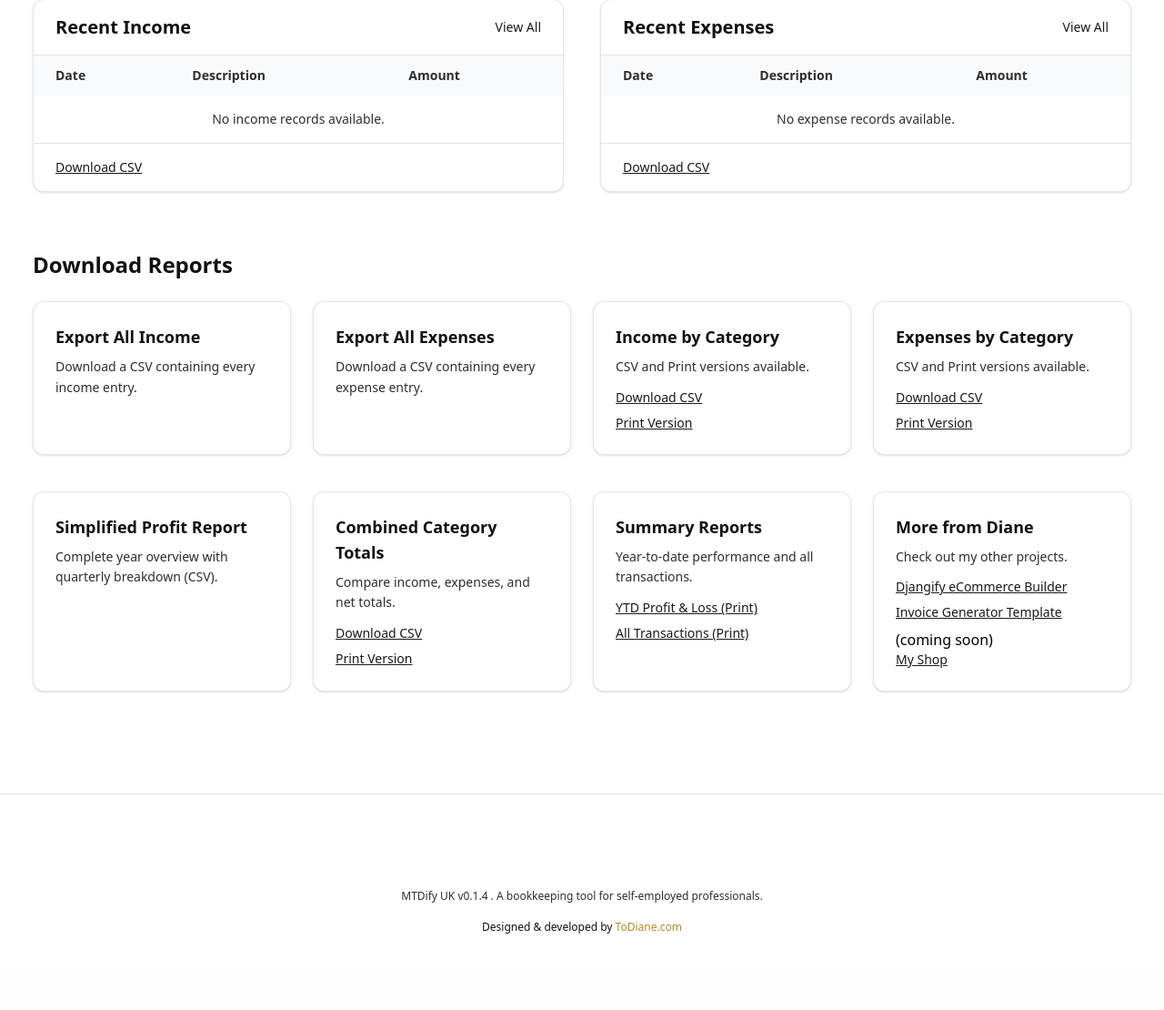
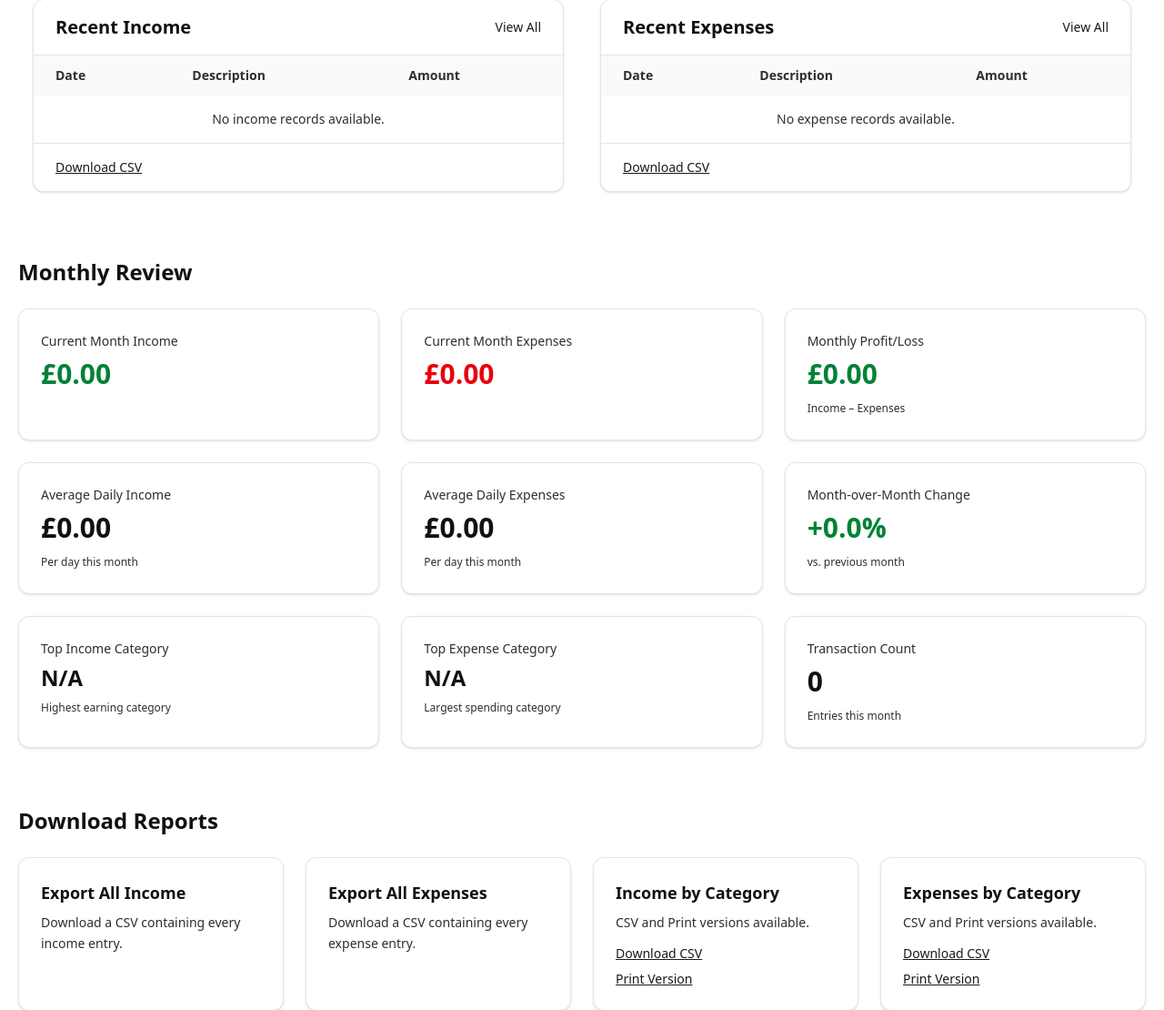
Before and after one commit to djangify/mtdify, a Django app: page /dashboard/ in a window 1280 px wide. Shown: the part 784-1894 px from the top of the page at 91% size. Before the commit the page ends 1810 px from the top, so only its background shows below. Run offline with Django 5.2, Linux system fonts and the light colour scheme; the visitor is signed in with stand-in values (Sample User, id 1); data comes from the database, SQL or seed files in the repository; data that the repository does not hold is empty; style sheets or scripts are compiled from the project's sources.

Commit message:
Add month end review to dashboard

```diff
--- a/mtdify/settings.py
+++ b/mtdify/settings.py
@@ -1,6 +1,6 @@
 """
 MTDify Settings
-Single settings file - SQLite database, Docker-ready
+Single settings file - SQLite database
 """
 
 from pathlib import Path
--- a/mtdify/views.py
+++ b/mtdify/views.py
@@ -43,9 +43,10 @@
 def dashboard(request):
     """
     Dashboard view for MTDify Local Edition.
-    Shows totals for the selected tax year + quarter figures + recent items.
+    Shows totals for the selected tax year + quarter figures + recent items + monthly review.
     """
     from bookkeeping.utils import get_tax_year_bounds, get_current_tax_year
+    from datetime import timedelta
 
     user = request.user
     today = now().date()
@@ -146,6 +147,99 @@
     ).order_by("-date")[:5]
 
     # -------------------------------
+    # MONTHLY REVIEW CALCULATIONS
+    # -------------------------------
+    # Current month boundaries
+    month_start = today.replace(day=1)
+    if today.month == 12:
+        month_end = today.replace(day=31)
+    else:
+        next_month = today.replace(month=today.month + 1, day=1)
+        month_end = next_month - timedelta(days=1)
+
+    # Current month totals
+    month_income = (
+        Income.objects.filter(user=user, date__gte=month_start, date__lte=today)
+        .aggregate(total=Sum("amount"))
+        .get("total")
+        or 0
+    )
+
+    month_expenses = (
+        Expense.objects.filter(user=user, date__gte=month_start, date__lte=today)
+        .aggregate(total=Sum("amount"))
+        .get("total")
+        or 0
+    )
+
+    month_profit = month_income - month_expenses
+
+    # Average daily calculations
+    days_elapsed = (today - month_start).days + 1
+    avg_daily_income = month_income / days_elapsed if days_elapsed > 0 else 0
+    avg_daily_expenses = month_expenses / days_elapsed if days_elapsed > 0 else 0
+
+    # Previous month for comparison
+    if today.month == 1:
+        prev_month_start = today.replace(year=today.year - 1, month=12, day=1)
+        prev_month_end = today.replace(year=today.year - 1, month=12, day=31)
+    else:
+        prev_month_start = today.replace(month=today.month - 1, day=1)
+        if today.month - 1 == 12:
+            prev_month_end = prev_month_start.replace(day=31)
+        else:
+            next_prev_month = prev_month_start.replace(
+                month=prev_month_start.month + 1, day=1
+            )
+            prev_month_end = next_prev_month - timedelta(days=1)
+
+    prev_month_income = (
+        Income.objects.filter(
+            user=user, date__gte=prev_month_start, date__lte=prev_month_end
+        )
+        .aggregate(total=Sum("amount"))
+        .get("total")
+        or 0
+    )
+
+    # Month-over-month change
+    if prev_month_income > 0:
+        month_change = ((month_income - prev_month_income) / prev_month_income) * 100
+    else:
+        month_change = 0 if month_income == 0 else 100
+
+    # Top income category
+    top_income_cat = (
+        Income.objects.filter(user=user, date__gte=month_start, date__lte=today)
+        .values("category__name")
+        .annotate(total=Sum("amount"))
+        .order_by("-total")
+        .first()
+    )
+    top_income_category = top_income_cat["category__name"] if top_income_cat else "N/A"
+
+    # Top expense category
+    top_expense_cat = (
+        Expense.objects.filter(user=user, date__gte=month_start, date__lte=today)
+        .values("category__name")
+        .annotate(total=Sum("amount"))
+        .order_by("-total")
+        .first()
+    )
+    top_expense_category = (
+        top_expense_cat["category__name"] if top_expense_cat else "N/A"
+    )
+
+    # Transaction count
+    income_count = Income.objects.filter(
+        user=user, date__gte=month_start, date__lte=today
+    ).count()
+    expense_count = Expense.objects.filter(
+        user=user, date__gte=month_start, date__lte=today
+    ).count()
+    total_transactions = income_count + expense_count
+
+    # -------------------------------
     # Send everything to template
     # -------------------------------
     context = {
@@ -161,6 +255,16 @@
         "ytd_income": ytd_income,
         "ytd_expenses": ytd_expenses,
         "ytd_profit": ytd_profit,
+        # Monthly Review
+        "month_income": month_income,
+        "month_expenses": month_expenses,
+        "month_profit": month_profit,
+        "avg_daily_income": avg_daily_income,
+        "avg_daily_expenses": avg_daily_expenses,
+        "month_change": month_change,
+        "top_income_category": top_income_category,
+        "top_expense_category": top_expense_category,
+        "total_transactions": total_transactions,
         # Existing fields
         "total_income": ytd_income,
         "total_expenses": ytd_expenses,
--- a/templates/dashboard.html
+++ b/templates/dashboard.html
@@ -281,6 +281,121 @@
         </div>
 
     </div>
+    <!-- This snippet shows the Monthly Review section to add to dashboard.html
+     Insert this AFTER the closing </div> of the two-column layout (Recent Income/Expenses)
+     and BEFORE the "Download Reports" section -->
+
+    </div>
+    <!-- END OF TWO-COLUMN LAYOUT -->
+
+
+    <!-- =============================
+         MONTHLY REVIEW SECTION
+    ============================== -->
+    <div class="mt-8">
+        <h2 class="text-2xl font-bold text-[color:var(--color-text)] mb-6">
+            Monthly Review
+        </h2>
+
+        <!-- ROW 1 — THE BOTTOM LINE -->
+        <div class="grid grid-cols-1 md:grid-cols-3 gap-6 mb-6">
+
+            <!-- Current Month Income -->
+            <div class="bg-[color:var(--color-bg)] border border-[color:var(--color-border)]
+                        rounded-xl p-6 shadow-sm">
+                <p class="text-sm text-[color:var(--color-text-muted)]">Current Month Income</p>
+                <p class="text-3xl font-bold text-green-700">£{{ month_income|floatformat:2|intcomma }}</p>
+                <p class="text-xs text-[color:var(--color-text-muted)] mt-1">
+                    {{ "now"|date:"F Y" }}
+                </p>
+            </div>
+
+            <!-- Current Month Expenses -->
+            <div class="bg-[color:var(--color-bg)] border border-[color:var(--color-border)]
+                        rounded-xl p-6 shadow-sm">
+                <p class="text-sm text-[color:var(--color-text-muted)]">Current Month Expenses</p>
+                <p class="text-3xl font-bold text-red-600">£{{ month_expenses|floatformat:2|intcomma }}</p>
+                <p class="text-xs text-[color:var(--color-text-muted)] mt-1">
+                    {{ "now"|date:"F Y" }}
+                </p>
+            </div>
+
+            <!-- Monthly Profit/Loss -->
+            <div class="bg-[color:var(--color-bg)] border border-[color:var(--color-border)]
+                        rounded-xl p-6 shadow-sm">
+                <p class="text-sm text-[color:var(--color-text-muted)]">Monthly Profit/Loss</p>
+                <p class="text-3xl font-bold {% if month_profit >= 0 %}text-green-700{% else %}text-red-600{% endif %}">
+                    £{{ month_profit|floatformat:2|intcomma }}
+                </p>
+                <p class="text-xs text-[color:var(--color-text-muted)] mt-1">Income – Expenses</p>
+            </div>
+
+        </div>
+
+        <!-- ROW 2 — THE PACE -->
+        <div class="grid grid-cols-1 md:grid-cols-3 gap-6 mb-6">
+
+            <!-- Average Daily Income -->
+            <div class="bg-[color:var(--color-bg)] border border-[color:var(--color-border)]
+                        rounded-xl p-6 shadow-sm">
+                <p class="text-sm text-[color:var(--color-text-muted)]">Average Daily Income</p>
+                <p class="text-3xl font-bold">£{{ avg_daily_income|floatformat:2|intcomma }}</p>
+                <p class="text-xs text-[color:var(--color-text-muted)] mt-1">Per day this month</p>
+            </div>
+
+            <!-- Average Daily Expenses -->
+            <div class="bg-[color:var(--color-bg)] border border-[color:var(--color-border)]
+                        rounded-xl p-6 shadow-sm">
+                <p class="text-sm text-[color:var(--color-text-muted)]">Average Daily Expenses</p>
+                <p class="text-3xl font-bold">£{{ avg_daily_expenses|floatformat:2|intcomma }}</p>
+                <p class="text-xs text-[color:var(--color-text-muted)] mt-1">Per day this month</p>
+            </div>
+
+            <!-- Month-over-Month Change -->
+            <div class="bg-[color:var(--color-bg)] border border-[color:var(--color-border)]
+                        rounded-xl p-6 shadow-sm">
+                <p class="text-sm text-[color:var(--color-text-muted)]">Month-over-Month Change</p>
+                <p class="text-3xl font-bold {% if month_change >= 0 %}text-green-700{% else %}text-red-600{% endif %}">
+                    {% if month_change >= 0 %}+{% endif %}{{ month_change|floatformat:1 }}%
+                </p>
+                <p class="text-xs text-[color:var(--color-text-muted)] mt-1">vs. previous month</p>
+            </div>
+
+        </div>
+
+        <!-- ROW 3 — THE DETAILS -->
+        <div class="grid grid-cols-1 md:grid-cols-3 gap-6 mb-10">
+
+            <!-- Top Income Category -->
+            <div class="bg-[color:var(--color-bg)] border border-[color:var(--color-border)]
+                        rounded-xl p-6 shadow-sm">
+                <p class="text-sm text-[color:var(--color-text-muted)]">Top Income Category</p>
+                <p class="text-2xl font-bold text-[color:var(--color-text)] truncate">{{ top_income_category }}</p>
+                <p class="text-xs text-[color:var(--color-text-muted)] mt-1">Highest earning category</p>
+            </div>
+
+            <!-- Top Expense Category -->
+            <div class="bg-[color:var(--color-bg)] border border-[color:var(--color-border)]
+                        rounded-xl p-6 shadow-sm">
+                <p class="text-sm text-[color:var(--color-text-muted)]">Top Expense Category</p>
+                <p class="text-2xl font-bold text-[color:var(--color-text)] truncate">{{ top_expense_category }}</p>
+                <p class="text-xs text-[color:var(--color-text-muted)] mt-1">Largest spending category</p>
+            </div>
+
+            <!-- Transaction Count -->
+            <div class="bg-[color:var(--color-bg)] border border-[color:var(--color-border)]
+                        rounded-xl p-6 shadow-sm">
+                <p class="text-sm text-[color:var(--color-text-muted)]">Transaction Count</p>
+                <p class="text-3xl font-bold text-[color:var(--color-text)]">{{ total_transactions }}</p>
+                <p class="text-xs text-[color:var(--color-text-muted)] mt-1">Entries this month</p>
+            </div>
+
+        </div>
+
+    </div>
+    <!-- END OF MONTHLY REVIEW SECTION -->
+
+
     <!-- =============================
      DOWNLOAD REPORTS — 4 + 4 CARDS
 ============================== -->
```
